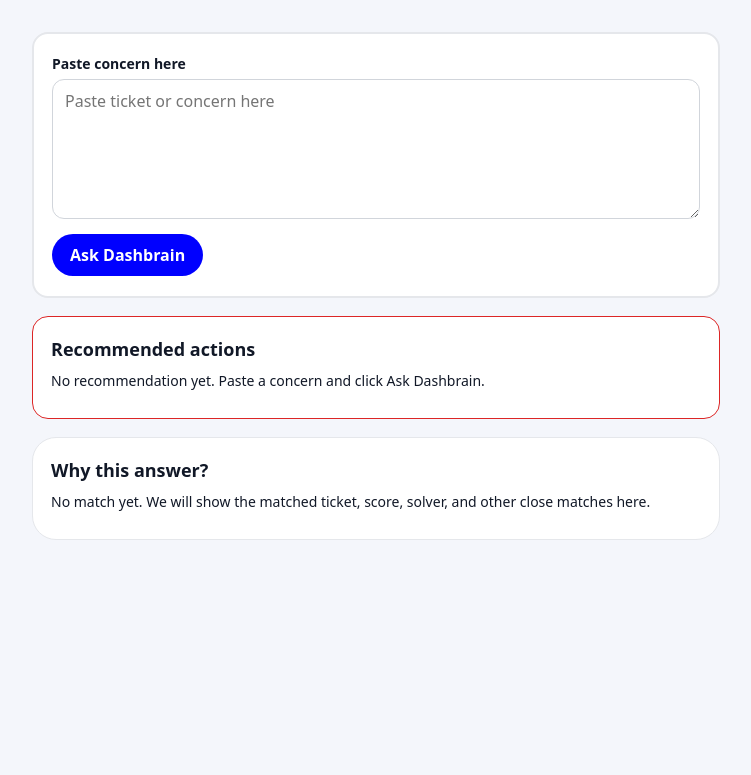
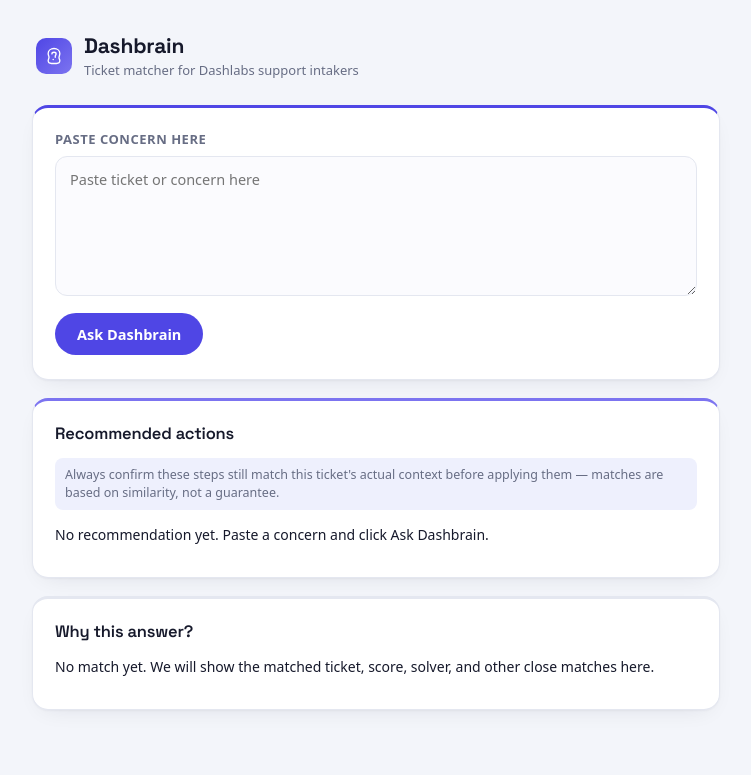
Before and after one commit to iamstevenflogio/Dashbrain, a Flask app: page / in a window 1280 px wide. Shown: the top 775 px of the page, without its empty margins (264-1015 px from the left). Run offline with Flask 3, Linux system fonts and the light colour scheme.

Commit message:
Ticket-ID match, scoring boost, and UI refresh
- Guarantee tag/module keyword matches clear MIN_SCORE regardless
  of semantic score (fixes cases like "rickroll" not matching)
- Add clickable ticket-ID links in similar-ticket results
- Add persistent disclaimer to verify ticket context before applying
- Fix hover contrast on ticket links
- Visual redesign: header, color system, card styling
- Data: normalized module names, added/updated several issue cards

```diff
--- a/app.py
+++ b/app.py
@@ -5,13 +5,12 @@ import numpy as np
 from flask import Flask, request, render_template
 from sentence_transformers import SentenceTransformer
 import re
-#from sklearn.metrics.pairwise import cosine_similarity
 
 # --- Configuration ---
 MODEL_NAME = "all-MiniLM-L6-v2"
 JSON_PATH = "issue_cards.json"
-TOP_K = 3
-MIN_SCORE = 0.20
+TOP_K = 5
+MIN_SCORE = 0.35
 
 def cosine_similarity(vec1, vec2):
     """Calculates cosine similarity using pure Numpy (no sklearn needed)."""
@@ -53,6 +52,25 @@ def extract_concern(query_text: str) -> str:
     return query_text.strip()
 
 
+def extract_ticket_id(query_text: str) -> Optional[str]:
+    """Looks for a ticket ID pattern (e.g. DASH-14290, CS-105) anywhere in the query."""
+    match = re.search(r'\b([A-Z]{2,6}-\d{2,6})\b', query_text.upper())
+    return match.group(1) if match else None
+
+
+def has_keyword_match(query: str, card: Dict[str, Any]) -> bool:
+    """True if the card's exact module name or any of its tags appears
+    literally in the query text (case-insensitive)."""
+    q = query.lower()
+    module = card.get("module", "")
+    if isinstance(module, str) and module.lower() in q:
+        return True
+    for tag in card.get("tags", []):
+        if isinstance(tag, str) and tag.lower() in q:
+            return True
+    return False
+
+
 def load_cards(path: str) -> List[Dict[str, Any]]:
     """Safely loads and filters the JSON database."""
     if not os.path.exists(path):
@@ -76,6 +94,15 @@ def search_cards(query: str, cards: List[Dict], embeddings: np.ndarray) -> List[
 
     query_embedding = model.encode([query], convert_to_numpy=True)
     scores = cosine_similarity(query_embedding, embeddings)[0]
+
+    # A card whose exact module name or tag appears in the query text is
+    # guaranteed to clear MIN_SCORE, regardless of how weak its semantic
+    # score is on its own (a single unusual word against a long paragraph
+    # can score very low semantically even when it's a perfect literal match).
+    scores = np.array([
+        max(scores[i] + 0.3, MIN_SCORE + 0.05) if has_keyword_match(query, cards[i]) else scores[i]
+        for i in range(len(cards))
+    ])
 
     # 1. Find all indices that meet the minimum score threshold
     valid_indices = np.where(scores >= MIN_SCORE)[0]
@@ -115,25 +142,39 @@ def home():
     best_card = None
     best_score = None
     no_match_message = None
+    exact_match = False
 
     if request.method == 'POST':
         query = request.form.get('query', '').strip()
         if query:
-            clean_query = extract_concern(query)
+            ticket_id = extract_ticket_id(query)
+            matched_card = None
+            if ticket_id:
+                matched_card = next((c for c in cards if c.get('ticket_id', '').upper() == ticket_id), None)
 
-            if not clean_query:
-                no_match_message = "Could not extract a concern from the input."
+            if matched_card:
+                # Exact ticket ID found in the pasted text - show it directly,
+                # no need to fall back to "similar" tickets for something we already have on file.
+                best_card = matched_card
+                best_score = 1.0
+                exact_match = True
+                results = [{'card': matched_card, 'score': 1.0}]
             else:
-                results = search_cards(clean_query, cards, card_embeddings)
+                clean_query = extract_concern(query)
 
-                if results:
-                    best_card = results[0]['card']
-                    best_score = results[0]['score']
+                if not clean_query:
+                    no_match_message = "Could not extract a concern from the input."
                 else:
-                    no_match_message = (
-                        "No sufficient match was found. "
-                        "Please add more system-related tickets to the database to improve search results."
-                    )
+                    results = search_cards(clean_query, cards, card_embeddings)
+
+                    if results:
+                        best_card = results[0]['card']
+                        best_score = results[0]['score']
+                    else:
+                        no_match_message = (
+                            "No sufficient match was found. "
+                            "Please add more system-related tickets to the database to improve search results."
+                        )
 
     return render_template(
         'index.html',
@@ -141,7 +182,8 @@ def home():
         results=results,
         best_card=best_card,
         best_score=best_score,
-        no_match_message=no_match_message
+        no_match_message=no_match_message,
+        exact_match=exact_match
     )
 
 
--- a/static/style.css
+++ b/static/style.css
@@ -1,3 +1,19 @@
+@import url('https://fonts.googleapis.com/css2?family=Space+Grotesk:wght@500;600;700&display=swap');
+
+:root {
+  --bg: #f3f5fa;
+  --surface: #ffffff;
+  --border: #e4e7f0;
+  --text: #16192b;
+  --text-muted: #676d84;
+  --brand: #4f46e5;
+  --brand-dark: #3f37c9;
+  --brand-tint: #eef0fd;
+  --accent-line: #7c74f0;
+  --success: #16a34a;
+  --shadow: 0 1px 2px rgba(22, 25, 43, 0.04), 0 8px 24px -12px rgba(22, 25, 43, 0.12);
+}
+
 * {
   box-sizing: border-box;
 }
@@ -5,41 +21,89 @@
 body {
   margin: 0;
   font-family: system-ui, -apple-system, BlinkMacSystemFont, "Segoe UI", sans-serif;
-  background: #f4f6fb;
-  color: #111827;
+  background: var(--bg);
+  color: var(--text);
+}
+
+h1, h2, h3, .brand-word {
+  font-family: "Space Grotesk", system-ui, sans-serif;
 }
 
 .page {
   max-width: 720px;
-  margin: 32px auto;
-  padding: 0 16px 40px;
+  margin: 0 auto;
+  padding: 0 16px 48px;
 }
 
+/* --- Header --- */
+.masthead {
+  display: flex;
+  align-items: center;
+  gap: 12px;
+  padding: 32px 4px 24px;
+}
+
+.mark {
+  width: 36px;
+  height: 36px;
+  border-radius: 10px;
+  background: linear-gradient(135deg, var(--brand), var(--accent-line));
+  flex-shrink: 0;
+  display: flex;
+  align-items: center;
+  justify-content: center;
+}
+
+.mark svg {
+  width: 20px;
+  height: 20px;
+}
+
+.masthead-text h1 {
+  margin: 0;
+  font-size: 21px;
+  font-weight: 700;
+  letter-spacing: -0.01em;
+}
+
+.masthead-text p {
+  margin: 2px 0 0;
+  font-size: 13px;
+  color: var(--text-muted);
+}
+
+/* --- Cards --- */
 .card {
-  background: #ffffff;
+  background: var(--surface);
   border-radius: 16px;
-  border: 1px solid #e5e7eb;
-  padding: 20px 18px;
+  border: 1px solid var(--border);
+  box-shadow: var(--shadow);
+  padding: 22px 22px 24px;
   margin-bottom: 18px;
+  position: relative;
 }
 
 .card-input {
-  border-width: 2px;
+  border-top: 3px solid var(--brand);
+  border-radius: 16px;
 }
 
 .card-actions {
-  border-color: #dc2626;
+  border-top: 3px solid var(--accent-line);
 }
 
 .card-transparency {
-  border-radius: 24px;
+  border-top: 3px solid var(--border);
 }
 
 .label {
   display: block;
-  font-size: 14px;
+  font-size: 13px;
   font-weight: 600;
-  margin-bottom: 6px;
+  color: var(--text-muted);
+  text-transform: uppercase;
+  letter-spacing: 0.04em;
+  margin-bottom: 8px;
 }
 
 textarea {
@@ -47,32 +111,47 @@ textarea {
   min-height: 140px;
   resize: vertical;
   border-radius: 12px;
-  border: 1px solid #d1d5db;
-  padding: 10px 12px;
+  border: 1px solid var(--border);
+  padding: 12px 14px;
   font: inherit;
+  font-size: 14.5px;
+  background: #fbfbfe;
 }
 
 textarea:focus {
   outline: none;
-  border-color: #2563eb;
-  box-shadow: 0 0 0 2px rgba(37, 99, 235, 0.25);
+  border-color: var(--brand);
+  box-shadow: 0 0 0 3px var(--brand-tint);
+  background: #ffffff;
 }
 
 button {
-  margin-top: 10px;
+  margin-top: 12px;
   border: 0;
   border-radius: 999px;
-  padding: 10px 18px;
+  padding: 11px 22px;
   font: inherit;
+  font-size: 14.5px;
   font-weight: 600;
   cursor: pointer;
-  background: #0000FF;
+  background: var(--brand);
   color: #ffffff;
+  transition: background 0.15s ease, transform 0.05s ease;
+}
+
+button:hover {
+  background: var(--brand-dark);
+}
+
+button:active {
+  transform: translateY(1px);
 }
 
 h2 {
-  margin: 0 0 10px;
-  font-size: 18px;
+  margin: 0 0 14px;
+  font-size: 16.5px;
+  font-weight: 600;
+  letter-spacing: -0.01em;
 }
 
 ol {
@@ -80,13 +159,86 @@ ol {
   padding-left: 20px;
 }
 
+ol li {
+  margin-bottom: 6px;
+  line-height: 1.5;
+}
+
 p {
   margin: 4px 0 8px;
   font-size: 14px;
+  line-height: 1.5;
 }
 
 .hint {
   margin-top: 8px;
-  font-size: 13px;
-  color: #6b7280;
+  font-size: 12.5px;
+  color: var(--text-muted);
+  font-style: italic;
 }
+
+.divider {
+  border: none;
+  border-top: 1px solid var(--border);
+  margin: 14px 0;
+}
+
+.badge {
+  display: inline-block;
+  margin-left: 8px;
+  padding: 2px 9px;
+  font-size: 0.7rem;
+  font-weight: 700;
+  letter-spacing: 0.02em;
+  color: #fff;
+  background-color: var(--success);
+  border-radius: 999px;
+  vertical-align: middle;
+  text-transform: uppercase;
+}
+
+.small-list {
+  list-style: none;
+  margin: 8px 0 0;
+  padding: 0;
+}
+
+.small-list li {
+  padding: 4px 0;
+}
+
+.ticket-link-form {
+  display: inline;
+  margin: 0;
+  padding: 0;
+}
+
+.ticket-link {
+  background: none;
+  border: none;
+  padding: 4px 8px;
+  margin: -4px 0;
+  font: inherit;
+  font-size: 13.5px;
+  color: var(--brand);
+  border-radius: 6px;
+  text-decoration: none;
+  cursor: pointer;
+  text-align: left;
+  transition: background 0.15s ease, color 0.15s ease;
+}
+
+.ticket-link:hover {
+  background: var(--brand);
+  color: #ffffff;
+}
+
+.disclaimer {
+  font-size: 12.5px;
+  color: var(--text-muted);
+  background: var(--brand-tint);
+  border-radius: 8px;
+  padding: 8px 10px;
+  margin: 0 0 14px;
+  line-height: 1.45;
+}
--- a/templates/index.html
+++ b/templates/index.html
@@ -9,6 +9,20 @@
 <body>
   <div class="page">
 
+    <header class="masthead">
+      <div class="mark">
+        <svg viewBox="0 0 24 24" fill="none" xmlns="http://www.w3.org/2000/svg">
+          <path d="M12 3C8 3 5 5.5 5 9c0 2 1 3.2 1 4.5C6 15.5 5 16 5 17.5 5 19.4 6.8 21 9 21h6c2.2 0 4-1.6 4-3.5 0-1.5-1-2-1-3.5C18 12.2 19 11 19 9c0-3.5-3-6-7-6z" stroke="white" stroke-width="1.6" stroke-linejoin="round"/>
+          <path d="M9.5 9.5c0-1.2 1-2 2.5-2s2.5.8 2.5 2-1 1.6-1 2.8v1.2" stroke="white" stroke-width="1.6" stroke-linecap="round"/>
+          <circle cx="11" cy="16.3" r="0.9" fill="white"/>
+        </svg>
+      </div>
+      <div class="masthead-text">
+        <h1 class="brand-word">Dashbrain</h1>
+        <p>Ticket matcher for Dashlabs support intakers</p>
+      </div>
+    </header>
+
     <!-- 1. Paste concern -->
     <form method="POST" class="card card-input">
       <label for="query" class="label">Paste concern here</label>
@@ -19,6 +33,7 @@
     <!-- 2. Recommended actions -->
     <section class="card card-actions">
       <h2>Recommended actions</h2>
+      <p class="disclaimer">Always confirm these steps still match this ticket's actual context before applying them — matches are based on similarity, not a guarantee.</p>
 
       {% if no_match_message %}
         <p>{{ no_match_message }}</p>
@@ -48,7 +63,9 @@
     <p>{{ no_match_message }}</p>
 
   {% elif best_card %}
-    <p><strong>Matched ticket:</strong> {{ best_card.ticket_id }} · {{ best_card.lab }} · {{ best_card.module }}</p>
+    <p><strong>Matched ticket:</strong> {{ best_card.ticket_id }} · {{ best_card.lab }} · {{ best_card.module }}
+      {% if exact_match %}<span class="badge">Exact ID match</span>{% endif %}
+    </p>
     <p><strong>Similarity score:</strong> {{ '%.4f'|format(best_score or 0) }}</p>
     <p><strong>Concern:</strong> {{ best_card.concern_summary }}</p>
     <p><strong>Root cause:</strong> {{ best_card.root_cause }}</p>
@@ -56,17 +73,22 @@
     <p><strong>Solver:</strong> {{ best_card.solver }}</p>
     <p class="hint">
       This suggestion is based on how {{ best_card.solver }} previously resolved a similar case.
-      Always verify if the context still matches.
+      Always verify if the context still matches or is applicable.
     </p>
 
     {% if results and results|length > 1 %}
       <hr class="divider" />
       <p><strong>Other close matches:</strong></p>
       <ul class="small-list">
-        {% for item in results[1:3] %}
+        {% for item in results[1:] %}
           <li>
-            {{ item.card.ticket_id }} · {{ item.card.lab }} · {{ item.card.module }}
-            (score {{ '%.4f'|format(item.score) }})
+            <form method="POST" class="ticket-link-form">
+              <input type="hidden" name="query" value="{{ item.card.ticket_id }}">
+              <button type="submit" class="ticket-link">
+                {{ item.card.ticket_id }} · {{ item.card.lab }} · {{ item.card.module }}
+                (score {{ '%.4f'|format(item.score) }})
+              </button>
+            </form>
           </li>
         {% endfor %}
       </ul>
@@ -78,5 +100,15 @@
 </section>
 
   </div>
+
+  <script>
+    document.getElementById('query').addEventListener('keydown', function (e) {
+      // Ctrl+Enter (Windows/Linux) or Cmd+Enter (Mac) submits the form
+      if ((e.ctrlKey || e.metaKey) && e.key === 'Enter') {
+        e.preventDefault();
+        this.closest('form').submit();
+      }
+    });
+  </script>
 </body>
 </html>
```
Also changed, not shown: issue_cards.json.
